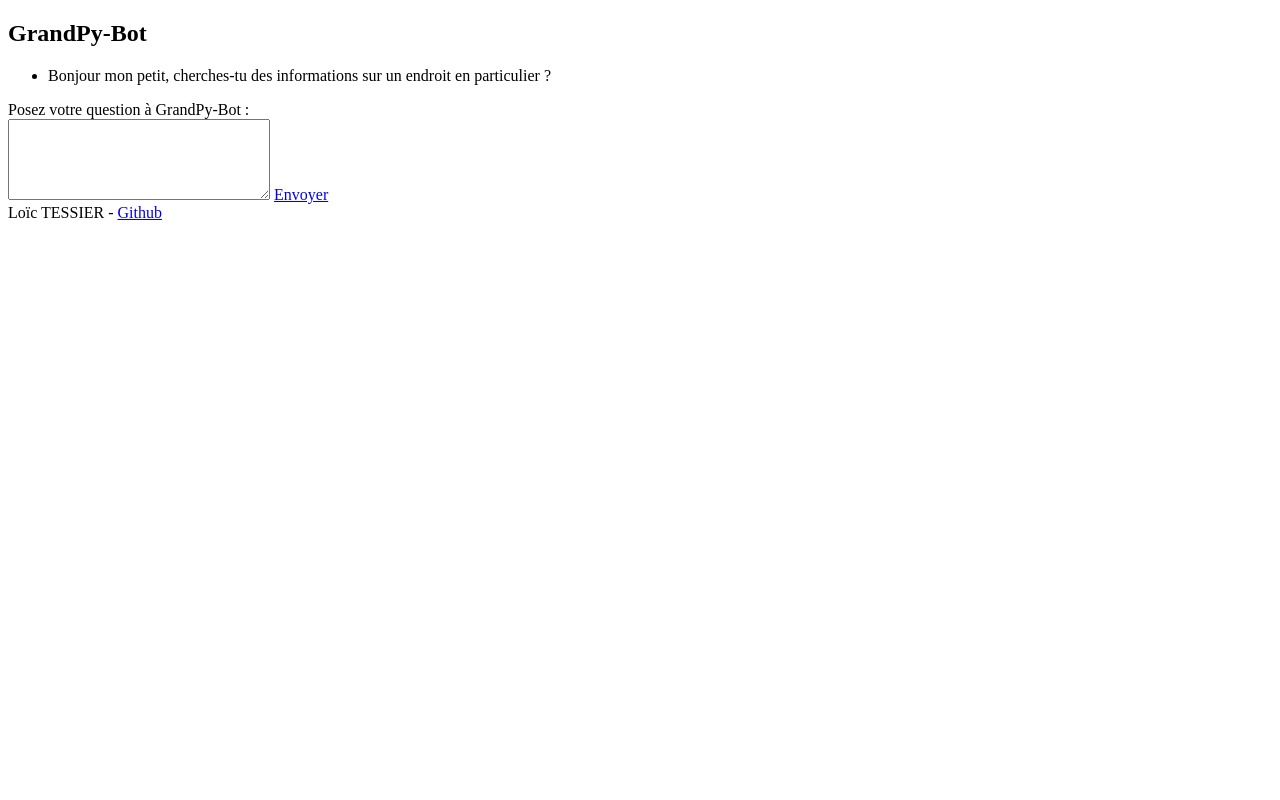
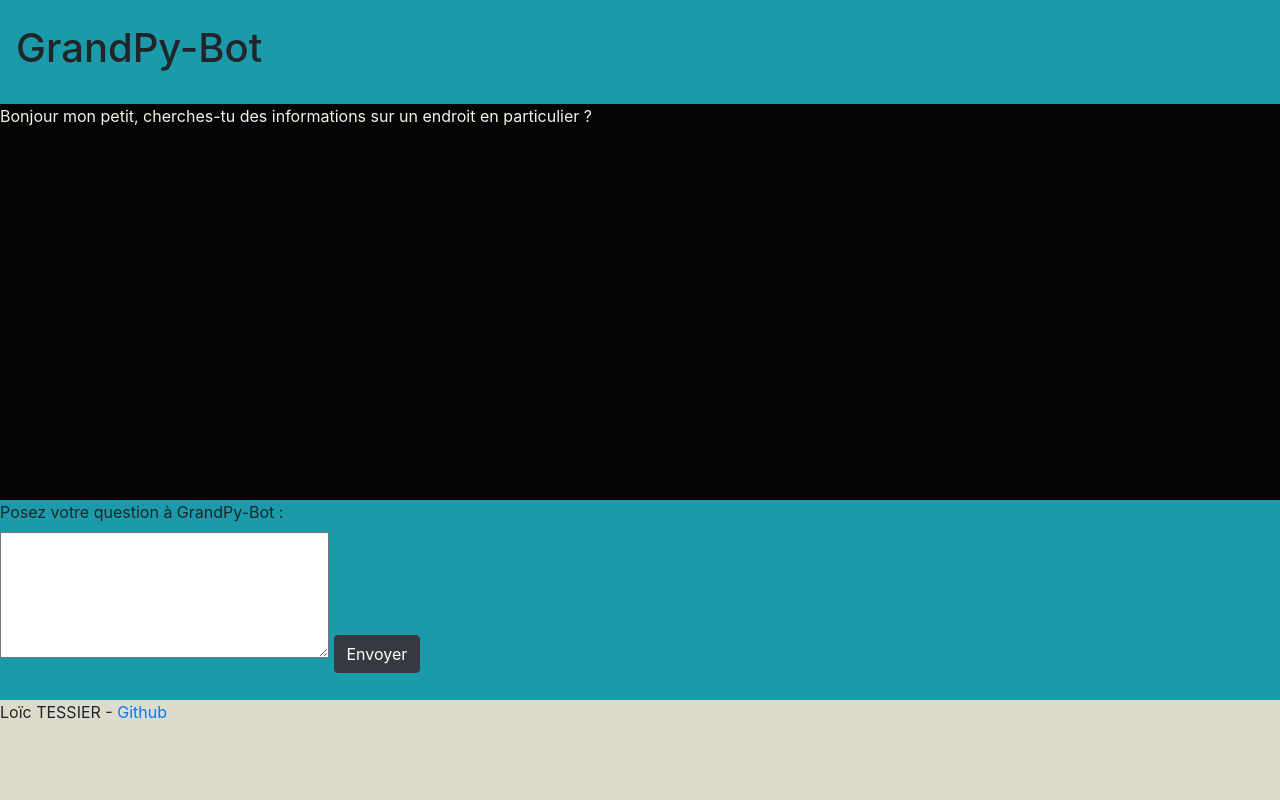
Before and after one commit to loictessier/GrandPy-Bot, a Flask app: page / in a window 1280 px wide. Run offline with Flask 2, Linux system fonts and the light colour scheme; some libraries are stand-ins or nearby versions.

Commit message:
Iterate on interface, added new colo scheme and used flebox to organize the template

```diff
--- /dev/null
+++ b/grandpybot/static/css/grandpy.css
@@ -0,0 +1,49 @@
+body {
+    height: 100vh;
+    margin: 0;
+    display: flex;
+    flex-direction: column;
+}
+
+main {
+    flex-grow: 1;
+    overflow: scroll;
+    background-color: #050505;
+}
+
+section {
+    background-color: #1B9AAA;
+    height: 200px
+}
+
+footer {
+    height: 100px;
+    background-color: #DDDBCB;
+}
+
+header {
+    background-color: #1B9AAA;
+    margin: 0px 0px;
+    padding: 1.0em 0em;
+}
+
+ul, li {
+    width: 100%;
+    list-style:none;
+    padding:0;
+    margin:0;
+}
+
+.answer {
+    color: #F5F1E3;
+}
+
+.question {
+    text-align: right;
+    color: #FFFFFF;
+}
+
+.map {
+    height: 200px;  /* The height is 400 pixels */
+    width: 300px;  /* The width is the width of the web page */
+}
--- a/grandpybot/templates/index.html
+++ b/grandpybot/templates/index.html
@@ -4,6 +4,7 @@
         <meta charset="UTF-8">
         <title>GrandPy-Bot</title>
         <link rel="stylesheet" type="text/css" href="{{ url_for('static', filename='css/grandpy.css') }}">
+        <link rel="stylesheet" type="text/css" href="{{ url_for('static', filename='css/bootstrap/bootstrap.min.css') }}">
         <script type="text/javascript" src="https://cdnjs.cloudflare.com/ajax/libs/jquery/3.3.1/jquery.min.js"></script>
     </head>
     <body>
@@ -13,18 +14,20 @@
             </nav>
         </header>
 
-        <section>
+        <main>
             <div id="chat">
                 <ul>
                     <li class="answer">Bonjour mon petit, cherches-tu des informations sur un endroit en particulier ?</li>
                 </ul>
             </div>
+        </main>
+        <section>
             <form>
                 <label for="user_input">Posez votre question à GrandPy-Bot :</label>
                 <!-- TODO supprimer lors de l'ajout du css --> <br>
                 <!-- TODO remplacer text area par input text -->
                 <textarea name="user_input" id="user_input" cols="30" rows="5"></textarea>
-                <a href="javascript:grandpyAnswer();">Envoyer</a>
+                <a class="btn btn-dark" href="javascript:grandpyAnswer();">Envoyer</a>
             </form>
         </section>
 
```
